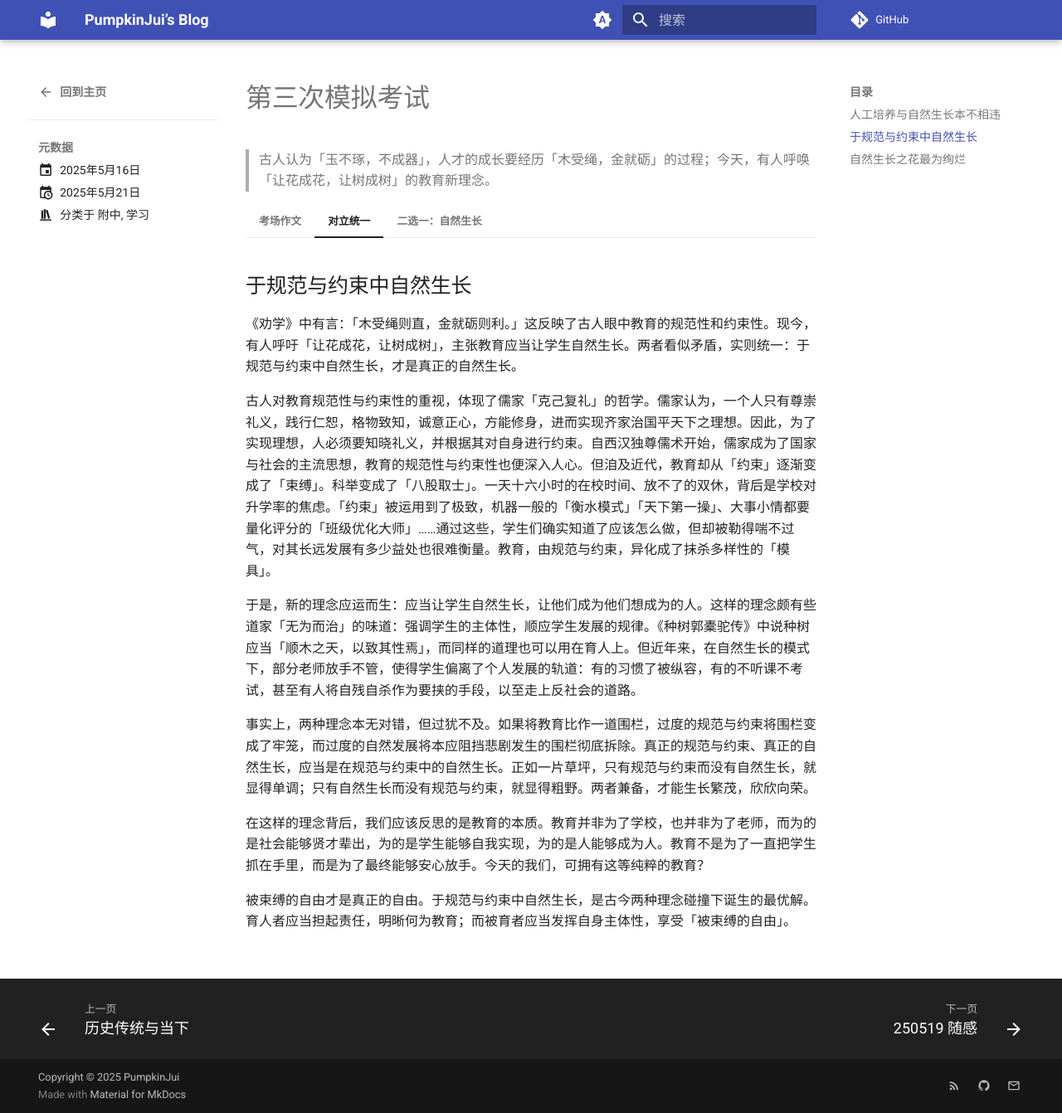
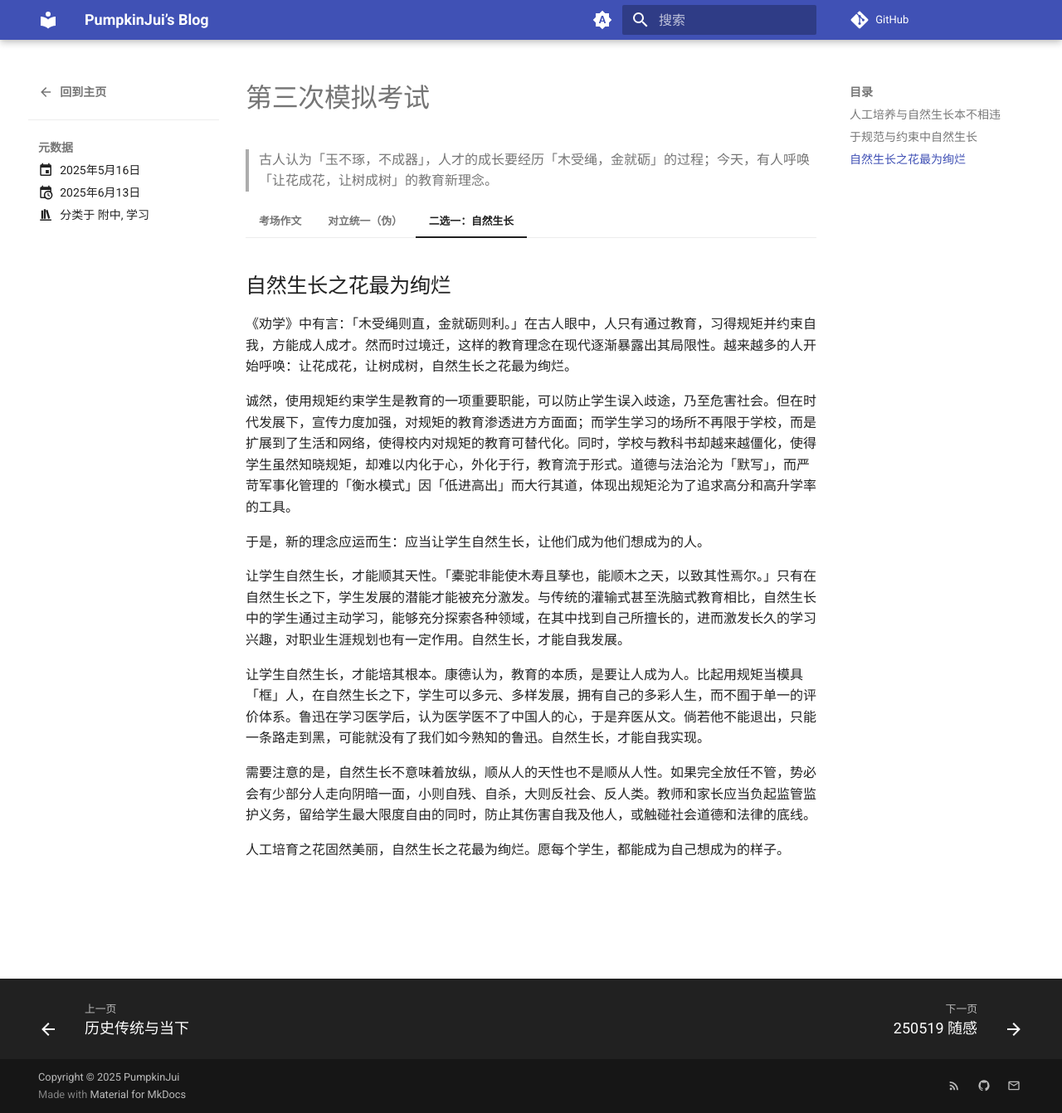
Before and after one commit to PumpkinJui/blog, an MkDocs documentation site: the page built from docs/blog/posts/250516_iii.md, in a window 1280 px wide and 1342 px high. Shown: the whole window at 83% size. Built offline with MkDocs 1.6.1 and Material for MkDocs 9.7.7, drawn with Linux system fonts in a browser that asks for light colours; comment, search, counter and statistics services are not loaded.

Commit message:
Update posts

```diff
--- a/docs/blog/posts/250516_iii.md
+++ b/docs/blog/posts/250516_iii.md
@@ -1,7 +1,7 @@
 ---
 date:
   created: 2025-05-16
-  updated: 2025-05-21
+  updated: 2025-06-13
 slug: iii
 categories:
   - 附中
@@ -47,8 +47,7 @@ categories:
 
 ///
 ///
-/// tab | 对立统一
-    select: True
+/// tab | 对立统一（伪）
 
 ## 于规范与约束中自然生长
 
@@ -64,8 +63,14 @@ categories:
 
 被束缚的自由才是真正的自由。于规范与约束中自然生长，是古今两种理念碰撞下诞生的最优解。育人者应当担起责任，明晰何为教育；而被育者应当发挥自身主体性，享受「被束缚的自由」。
 
+/// tip | 三石先生言
+
+> 比如说我们都想自然成长是吧，但是我们想要达到这个结果，那我们现在做的是有问题的。第二步是吧，第二步了。第三步，那怎么才能是你理想中的自然成长呢，得需要以它为前提。那我们这说的约束和规范，有的人可能就认为了，诶，有的人接受了这个规范和约束，好像最后也失败了。好，我跟你说我这说的规范和约束是有前提的。是这么说是吧？所以这个不是对立统一。
+
+///
 ///
 /// tab | 二选一：自然生长
+    select: True
 
 ## 自然生长之花最为绚烂
 
```
Also changed, not shown: docs/blog/posts/rt/250526.md (+2 -2 lines).
